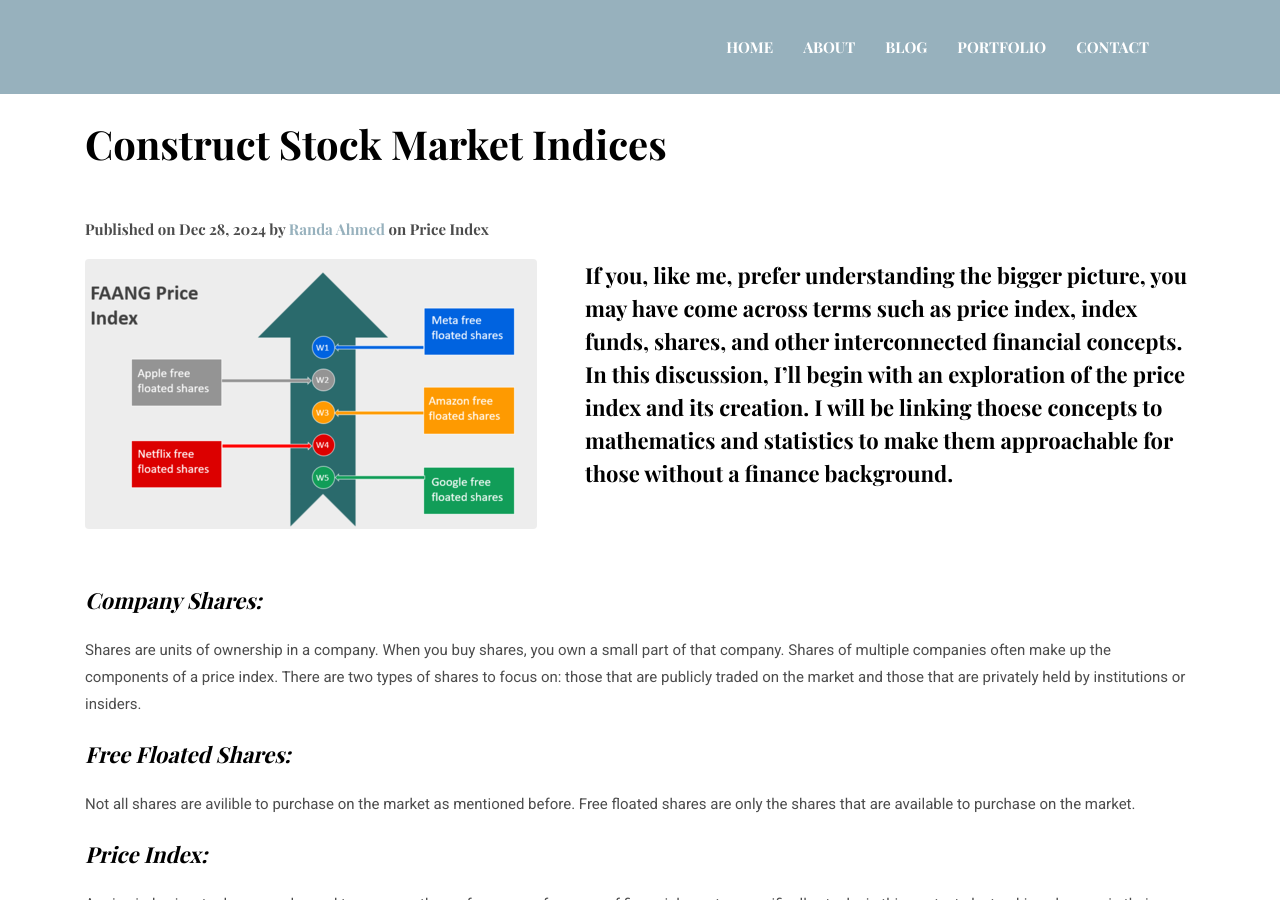
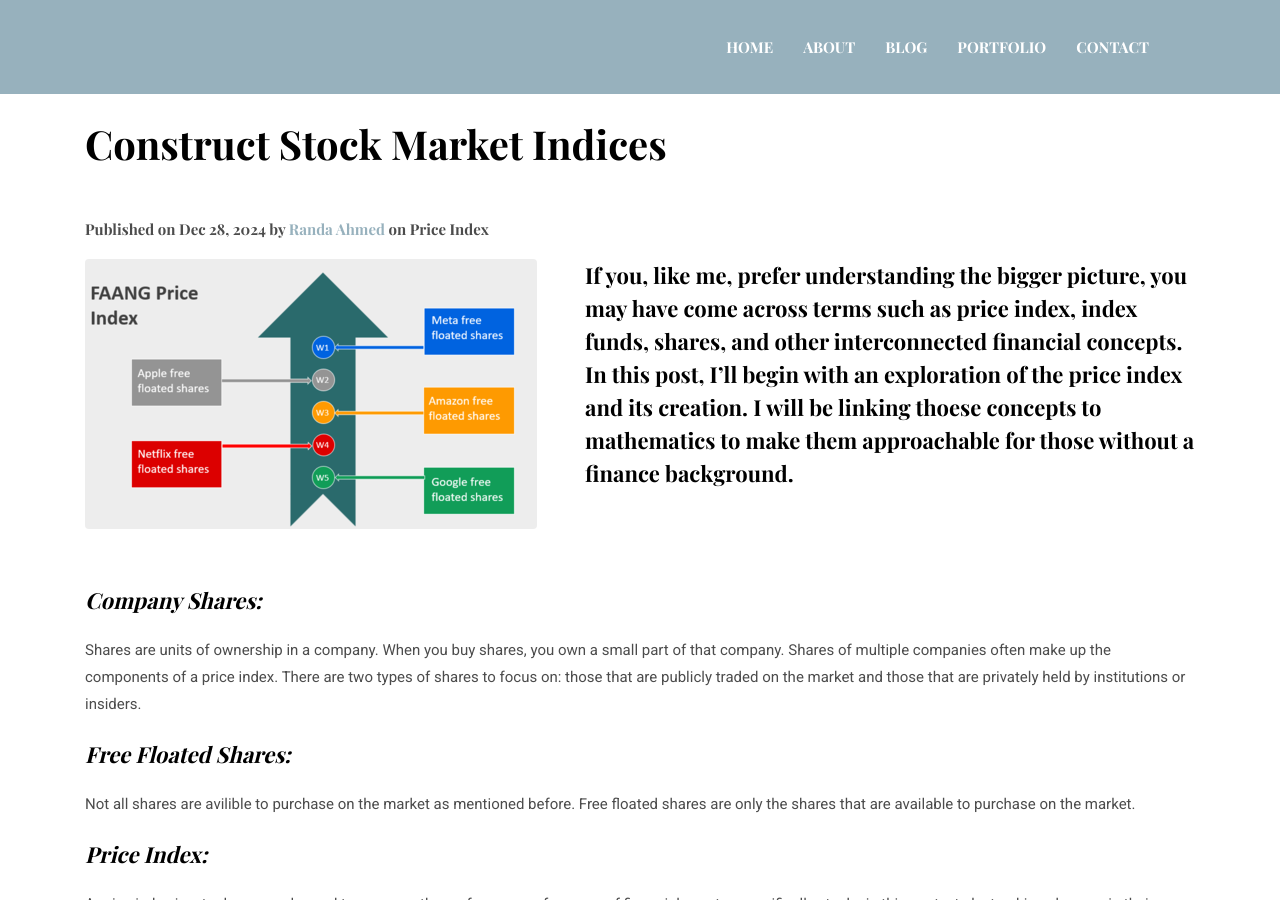
Before and after one commit to RandaAdel/RandaAdel.github.io, a Jekyll site: the page built from _posts/2024-12-28-price-index.markdown, in a window 1280 px wide and 900 px high, scrolled down 464 px. Built offline with Jekyll 4.4.1, drawn with Linux system fonts in a browser that asks for light colours; some of the changed text lies outside the part shown.

```diff
--- a/_posts/2024-12-28-price-index.markdown
+++ b/_posts/2024-12-28-price-index.markdown
@@ -7,7 +7,7 @@
 tags:   Price Index
 ---
 
-**If you, like me, prefer understanding the bigger picture, you may have come across terms such as price index, index funds, shares, and other interconnected financial concepts. In this discussion, I’ll begin with an exploration of the price index and its creation. I will be linking thoese concepts to mathematics and statistics to make them approachable for those without a finance background.**
+**If you, like me, prefer understanding the bigger picture, you may have come across terms such as price index, index funds, shares, and other interconnected financial concepts. In this post, I’ll begin with an exploration of the price index and its creation. I will be linking thoese concepts to mathematics to make them approachable for those without a finance background.**
 
 <br><br>
 
```
